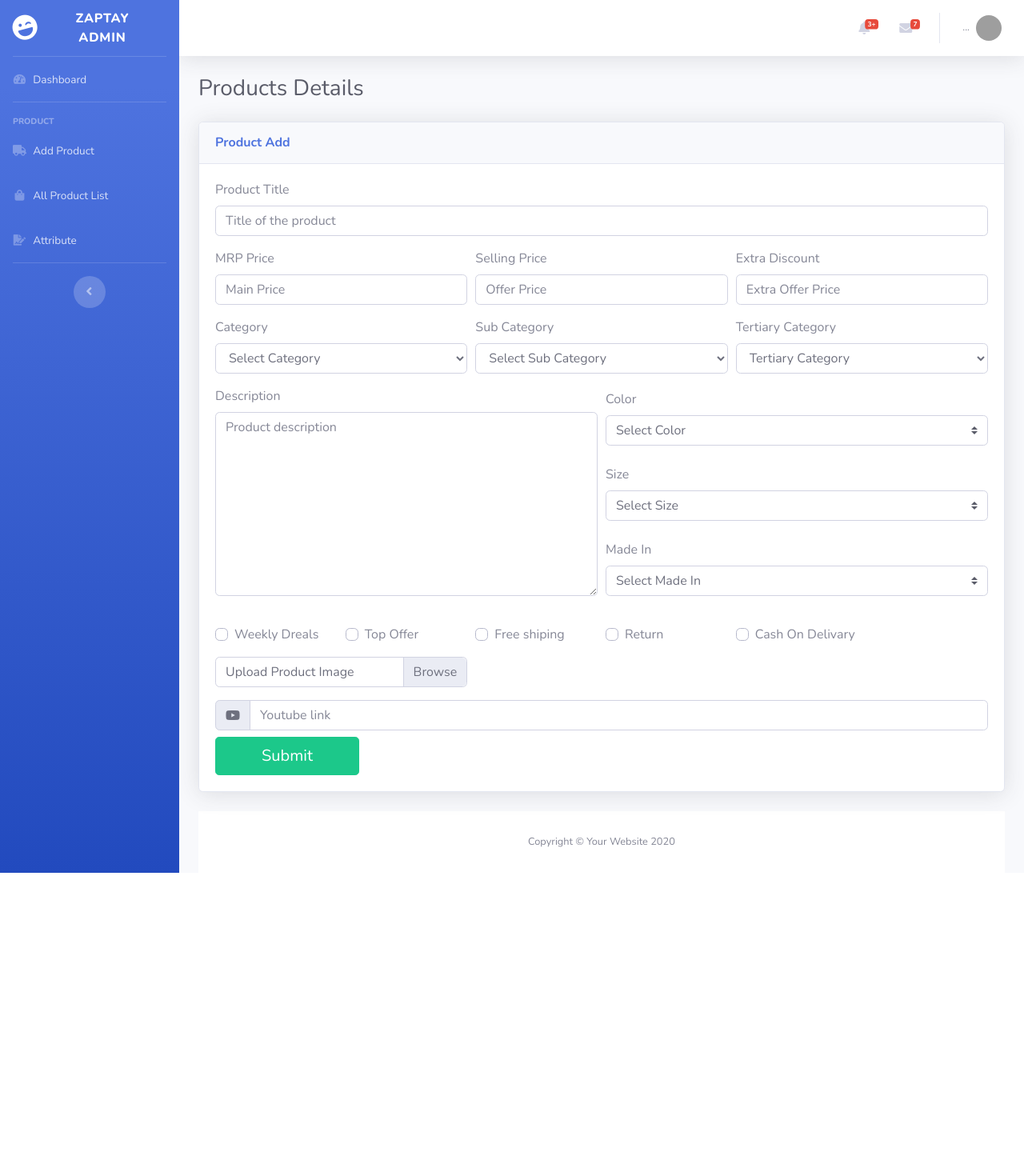
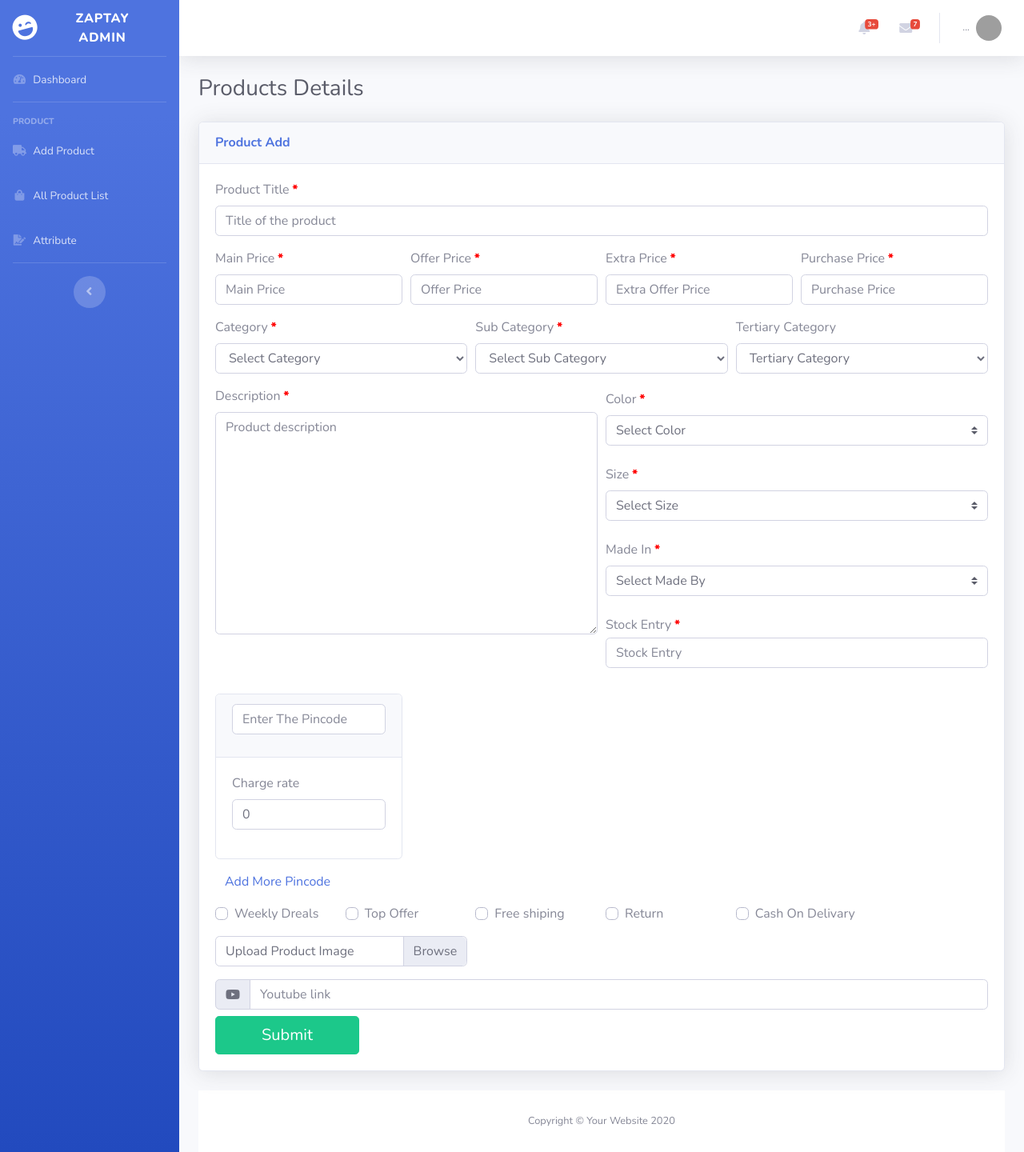
Before and after one commit to wwwzaptaycom/zaptay, a Django app: template templates/admin_template/product_form.html in a window 1280 px wide. Shown: the whole page at 80% size. Before the commit the page ends 1091 px from the top, so only its background shows below. Run offline with Django 3.2, Linux system fonts and the light colour scheme; the template is opened without the code that fills it: values that come from a table or form of the project are taken from there, others are empty; some libraries are stand-ins or nearby versions; grey boxes are pictures that could not be loaded.

Commit message:
Product page field finalise but not confirm

```diff
--- a/attribute/admin_urls.py
+++ b/attribute/admin_urls.py
@@ -14,5 +14,8 @@ urlpatterns = [
 
     path('get-sorted-sub-category/', views.SendSortSubCategory, name='sort_sub_category'),
     path('get-sorted-terti-category/', views.TertiarySubCategory, name='sort_terti_category'),
+    path('get-all-color/', views.GetAllColors, name='get_all_colors'),
+    path('get-all-size/', views.GetAllSize, name='get_all_size'),
+    path('get-all-made-in/', views.GetAllMadeIn, name='get_all_made_in'),
     # re_path(r'^get-sorted-sub-category/(?P<category_id>[0-9])/$', views.SendSortSubCategory, name='sort_sub_category'),
 ]
--- a/attribute/views.py
+++ b/attribute/views.py
@@ -276,3 +276,72 @@ def TertiarySubCategory(request):
         }
 
         return JsonResponse(resp)
+
+def GetAllColors(request):
+    try:
+        category_dict = dict()
+        category_arr = list()
+
+        category_list = Colour.objects.all()
+        for i in category_list:
+            category_arr.append([i.color_id , i.color_name])
+        category_dict['data'] = category_arr
+
+        return JsonResponse(category_dict)
+
+    except Exception as e:
+        print ("*********************************************************************************************************************************")
+        print ("Error in ajax", e)
+        print ("*********************************************************************************************************************************")
+
+        resp = {
+            "response": 'Failed'
+        }
+
+        return JsonResponse(resp)
+
+def GetAllSize(request):
+    try:
+        category_dict = dict()
+        category_arr = list()
+
+        category_list = Size.objects.all()
+        for i in category_list:
+            category_arr.append([i.size_id , i.size_name])
+        category_dict['data'] = category_arr
+
+        return JsonResponse(category_dict)
+
+    except Exception as e:
+        print ("*********************************************************************************************************************************")
+        print ("Error in ajax", e)
+        print ("*********************************************************************************************************************************")
+
+        resp = {
+            "response": 'Failed'
+        }
+
+        return JsonResponse(resp)
+
+def GetAllMadeIn(request):
+    try:
+        category_dict = dict()
+        category_arr = list()
+
+        category_list = Source.objects.all()
+        for i in category_list:
+            category_arr.append([i.source_id , i.source_name])
+        category_dict['data'] = category_arr
+
+        return JsonResponse(category_dict)
+
+    except Exception as e:
+        print ("*********************************************************************************************************************************")
+        print ("Error in ajax", e)
+        print ("*********************************************************************************************************************************")
+
+        resp = {
+            "response": 'Failed'
+        }
+
+        return JsonResponse(resp)
--- a/static/admin_static/js/custom_js/product.js
+++ b/static/admin_static/js/custom_js/product.js
@@ -1,5 +1,8 @@
 $(document).ready(function(){
   GetCategory();
+  Color();
+  Size();
+  MadeIn();
 });
 
 $("#category").on("change", function(){
@@ -63,7 +66,7 @@ function TertiaryCategory(){
     },
     success: function(r){
       let html_content = `
-      <option value="">Select Sub Category</option>
+      <option value="">Select Tertiary Category</option>
       `;
       r.data.map((category, key) => {
         html_content+= `<option value="`+category[0]+`">`+category[1]+`</option>`
@@ -75,6 +78,88 @@ function TertiaryCategory(){
       }
   });
 }
+
+function Color(){
+  $.ajax({
+    url: "http://127.0.0.1:8000/site-admin/attribute/get-all-color",
+    method: "GET",
+    dataType: "JSON",
+    success: function(r){
+      let html_content = `
+      <option value="">Select Color</option>
+      `;
+      r.data.map((category, key) => {
+        html_content+= `<option value="`+category[0]+`">`+category[1]+`</option>`
+      })
+      $("#color").html(html_content);
+    },
+    error: function(r){
+      console.log(r);
+      }
+  });
+}
+
+function Size(){
+  $.ajax({
+    url: "http://127.0.0.1:8000/site-admin/attribute/get-all-size",
+    method: "GET",
+    dataType: "JSON",
+    success: function(r){
+      let html_content = `
+      <option value="">Select Size</option>
+      `;
+      r.data.map((category, key) => {
+        html_content+= `<option value="`+category[0]+`">`+category[1]+`</option>`
+      })
+      $("#size").html(html_content);
+    },
+    error: function(r){
+      console.log(r);
+      }
+  });
+}
+
+function MadeIn(){
+  $.ajax({
+    url: "http://127.0.0.1:8000/site-admin/attribute/get-all-made-in",
+    method: "GET",
+    dataType: "JSON",
+    success: function(r){
+      let html_content = `
+      <option value="">Select Made By</option>
+      `;
+      r.data.map((category, key) => {
+        html_content+= `<option value="`+category[0]+`">`+category[1]+`</option>`
+      })
+      $("#made_in").html(html_content);
+    },
+    error: function(r){
+      console.log(r);
+      }
+  });
+}
+
+// Pincode add for delivary charges
+$("#pincode_add").on("click", function(){
+  let template = `
+  <div class="form-group col-md-3">
+    <div class="card">
+      <div class="card-header">
+        <div class="form-group">
+          <input type="number" class="form-control" name="pincode[]" id="chaeges" placeholder="Enter The Pincode">
+        </div>
+      </div>
+      <div class="card-body">
+        <div class="form-group">
+          <label for="chaeges">Charge rate</label>
+          <input type="number" class="form-control" name="pincode_charge[]" id="chaeges" placeholder="Enter the charge" value="0">
+        </div>
+      </div>
+    </div>
+  </div>
+  `;
+  $("#add_more_pin_codes_div").append(template);
+});
 
 /* ******************************************************* Image preview ******************************************************* */
 
@@ -94,12 +179,12 @@ $("#product_img").on('change', function(){
           <div class="card-body">
             <div class="card-text">
               <div class="form-check">
-                <input class="form-check-input" type="radio" name="exampleRadios" id="set_home_image`+i+`" value="option1" checked>
+                <input class="form-check-input" type="radio" name="product_home_image" id="set_home_image`+i+`" value="option1" checked>
                 <label class="form-check-label" for="set_home_image`+i+`">Home image</label>
               </div>
               <br />
               <div class="form-group">
-                <input type="number" class="form-control" id="inputEmail4" value="`+sl_no+`" placeholder="Serial no.">
+                <input type="number" class="form-control" name="product_sl_image[]" id="inputEmail4" value="`+sl_no+`" placeholder="Serial no.">
               </div>
             </div>
           </div>
--- a/templates/admin_template/product_form.html
+++ b/templates/admin_template/product_form.html
@@ -3,7 +3,30 @@
 
 {% block title %}Products{% endblock %}
 
-{% block custom_css %}{% endblock %}
+{% block custom_css %}
+  <style>
+    .errorlist
+    {
+      color: red;
+      margin-bottom: 0px;
+    }
+
+    .mentetory
+    {
+      position: relative;
+    }
+
+    .mentetory::after
+    {
+      content: '*';
+      position: absolute;
+      right: -11px;
+      font-weight: 800;
+      color: red;
+      top: 0px;
+    }
+  </style>
+{% endblock %}
 
 {% block page_body %}
 
@@ -23,35 +46,43 @@
       <div class="card-body">
         <form method="POST" enctype="multipart/form-data">
           {% if form.errors %}
-            {{ form.errors }}
+            {% for i in form %}
+              <span>{{ i.errors }}</span>
+            {% endfor %}
+            <br />
           {% endif %}
           <div class="form-group">
-            <label for="inputAddress">Product Title</label>
+            <label for="inputAddress" class="mentetory">Product Title</label>
             <!-- <input type="text" class="form-control" id="inputAddress" placeholder="Title of the product"> -->
             {{ form.product_title }}
           </div>
 
           <div class="form-row">
-            <div class="form-group col-md-4">
-              <label for="mrp">MRP Price</label>
+            <div class="form-group col-md-3">
+              <label for="mrp" class="mentetory">Main Price</label>
               <!-- <input type="number" class="form-control" id="mrp" placeholder="Main Price"> -->
-              {{ form.mrp_price }}
+              {{ form.main_price }}
             </div>
-            <div class="form-group col-md-4">
-              <label for="sell">Selling Price</label>
+            <div class="form-group col-md-3">
+              <label for="sell" class="mentetory">Offer Price</label>
               <!-- <input type="number" class="form-control" id="sell" placeholder="Offer Price"> -->
-              {{ form.sell_price }}
+              {{ form.offer_price }}
             </div>
-            <div class="form-group col-md-4">
-              <label for="extra_disc">Extra Discount</label>
+            <div class="form-group col-md-3">
+              <label for="extra_disc" class="mentetory">Extra Price</label>
               <!-- <input type="number" class="form-control" id="extra_disc" placeholder="Extra Offer Price"> -->
-              {{ form.extra_discount }}
+              {{ form.extra_price }}
+            </div>
+            <div class="form-group col-md-3">
+              <label for="purchase_price" class="mentetory">Purchase Price</label>
+              <!-- <input type="number" class="form-control" id="extra_disc" placeholder="Extra Offer Price"> -->
+              {{ form.purchase_price }}
             </div>
           </div>
 
           <div class="form-row">
             <div class="form-group col-md-4">
-              <label for="category">Category</label>
+              <label for="category" class="mentetory">Category</label>
               <!-- <select id="category" class="form-control">
                 <option selected>Category</option>
                 <option>...</option>
@@ -59,7 +90,7 @@
               {{ form.category }}
             </div>
             <div class="form-group col-md-4">
-              <label for="sub_category">Sub Category</label>
+              <label for="sub_category" class="mentetory">Sub Category</label>
               <!-- <select id="sub_category" class="form-control">
                 <option selected>Sub category</option>
                 <option>...</option>
@@ -78,14 +109,14 @@
 
           <div class="form-row">
             <div class="form-group col-md-6">
-              <label for="descrip">Description</label>
+              <label for="descrip" class="mentetory">Description</label>
               <!-- <textarea class="form-control" id="descrip" rows="9" placeholder="Product description"></textarea> -->
               {{ form.description }}
             </div>
             <div class="form-group col-md-6">
               <div class="form-row">
                 <div class="form-group col-md-12">
-                  <label class="my-1 mr-2" for="color">Color</label>
+                  <label class="my-1 mr-2 mentetory" for="color">Color</label>
                   <!-- <select class="custom-select my-1 mr-sm-2" id="color">
                     <option selected>Choose...</option>
                     <option value="1">One</option>
@@ -95,7 +126,7 @@
                   {{ form.color }}
                 </div>
                 <div class="form-group col-md-12">
-                  <label class="my-1 mr-2" for="size">Size</label>
+                  <label class="my-1 mr-2 mentetory" for="size">Size</label>
                   <!-- <select class="custom-select my-1 mr-sm-2" id="size">
                     <option selected>Choose...</option>
                     <option value="1">One</option>
@@ -105,7 +136,7 @@
                   {{ form.size }}
                 </div>
                 <div class="form-group col-md-12">
-                  <label class="my-1 mr-2" for="made_in">Made In</label>
+                  <label class="my-1 mr-2 mentetory" for="made_in">Made In</label>
                   <!-- <select class="custom-select my-1 mr-sm-2" id="made_in">
                     <option selected>Choose...</option>
                     <option value="1">One</option>
@@ -114,8 +145,39 @@
                   </select> -->
                   {{ form.made_in }}
                 </div>
+                <div class="form-group col-md-12">
+                  <label class="my-1 mr-2 mentetory" for="stock">Stock Entry</label>
+                  {{ form.stock_entry }}
+                </div>
               </div>
             </div>
+          </div>
+
+          <div class="form-row" id="add_more_pin_codes_div">
+            <div class="form-group col-md-3">
+              <div class="card">
+                <div class="card-header">
+                  <div class="form-group">
+                    <!-- <label for="chaeges">Charge rate</label> -->
+                    <input type="number" name="pincode[]" class="form-control" id="chaeges" placeholder="Enter The Pincode">
+                  </div>
+                </div>
+                <div class="card-body">
+                  <!-- <div class="custom-control custom-checkbox">
+                    <input type="checkbox" class="custom-control-input" id="pincode_free_delivary">
+                    <label class="custom-control-label" for="pincode_free_delivary">Free Delivary</label>
+                  </div> -->
+                  <div class="form-group">
+                    <label for="chaeges">Charge rate</label>
+                    <input type="number" name="pincode_charge[]" class="form-control" id="chaeges" placeholder="Enter the charge" value="0">
+                  </div>
+                </div>
+              </div>
+            </div>
+          </div>
+
+          <div class="form-group col-md-12">
+            <a href="javascript:void(0);" id="pincode_add">Add More Pincode</a>
           </div>
 
           <div class="form-row">
--- a/templates/admin_template/product_list.html
+++ b/templates/admin_template/product_list.html
@@ -29,6 +29,7 @@
                 <th scope="col">Date of upload</th>
                 <th scope="col">Product Id</th>
                 <th scope="col">Product Price</th>
+                <th scope="col">Current Stock</th>
                 <th scope="col">Available Deal</th>
                 <th scope="col">Action</th>
               </tr>
@@ -39,6 +40,7 @@
                 <td>Mark</td>
                 <td>Otto</td>
                 <td>250</td>
+                <td>25</td>
                 <td>--</td>
                 <td>
                   <a href="javascript:void(0);" class="btn btn-info btn-sm">
```
Also changed, not shown: product/product_form.py (+29 -17 lines), product/views.py (+32 -3 lines).
